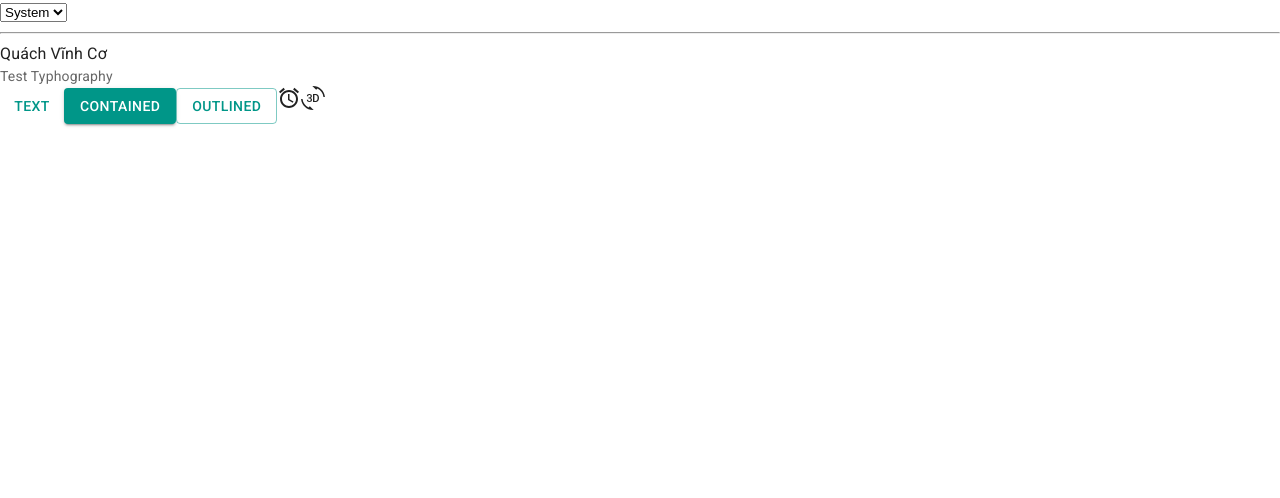
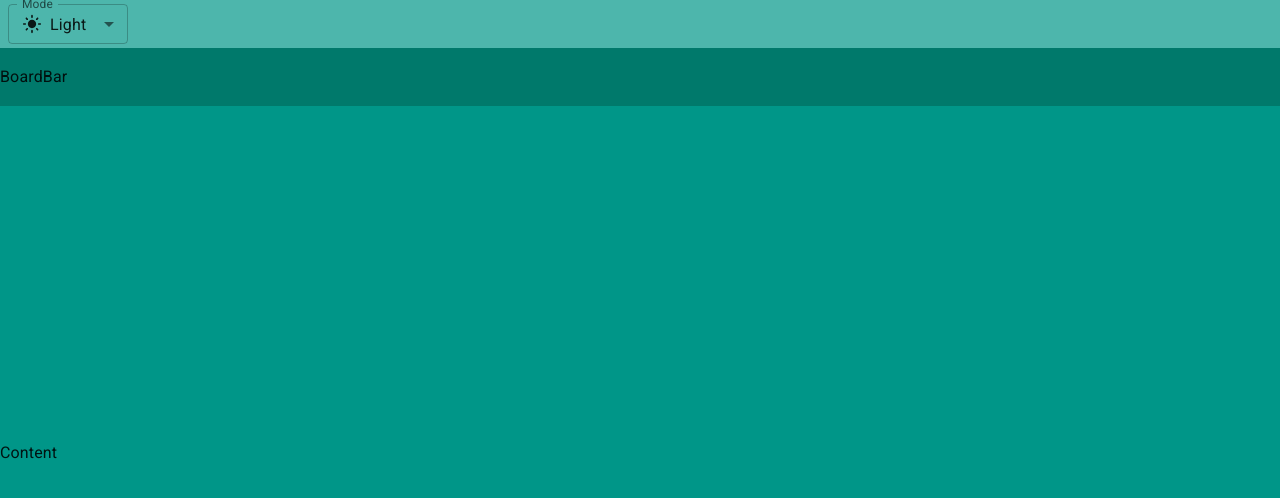
Before and after one commit to coquach/trello-web, a React (Vite) app: page / in a window 1280 px wide. Shown: the top 498 px of the page. Built offline with nearby package versions, Linux system fonts and the light colour scheme.

Commit message:
create default Trello layout

```diff
--- a/index.html
+++ b/index.html
@@ -10,7 +10,7 @@
       href="https://fonts.googleapis.com/css2?family=Roboto:wght@300;400;500;700&display=swap" />
 
     <meta name="viewport" content="width=device-width, initial-scale=1.0" />
-    <title>Vite + React</title>
+    <title>Trello MERN Stack Pro</title>
   </head>
   <body>
     <div id="root"></div>
--- a/src/App.jsx
+++ b/src/App.jsx
@@ -1,47 +1,89 @@
-
-import AccessAlarmIcon from "@mui/icons-material/AccessAlarm";
-import ThreeDRotation from "@mui/icons-material/ThreeDRotation";
-import Button from "@mui/material/Button";
-import Typography from "@mui/material/Typography";
 import { useColorScheme } from "@mui/material/styles";
-
-function ModeSwitcher() {
+import Container from "@mui/material/Container";
+import Box from "@mui/material/Box";
+import InputLabel from "@mui/material/InputLabel";
+import MenuItem from "@mui/material/MenuItem";
+import FormControl from "@mui/material/FormControl";
+import Select from "@mui/material/Select";
+import LightModeIcon from "@mui/icons-material/LightMode";
+import DarkModeOutlinedIcon from "@mui/icons-material/DarkModeOutlined";
+import SettingsBrightnessIcon from "@mui/icons-material/SettingsBrightness";
+function ModeSelect() {
   const { mode, setMode } = useColorScheme();
 
-  if (!mode) {
-    return null;
-  }
+  const handleChange = (event) => {
+    const selectedMode = event.target.value;
+    setMode(selectedMode);
+  };
 
   return (
-    <select
-      value={mode}
-      onChange={(event) => {
-        setMode(event.target.value);
-        // For TypeScript, cast `event.target.value as 'light' | 'dark' | 'system'`:
-      }}
-    >
-      <option value="system">System</option>
-      <option value="light">Light</option>
-      <option value="dark">Dark</option>
-    </select>
+    <FormControl sx={{ m: 1, minWidth: 120 }} size="small">
+      <InputLabel id="label-select-dark-light-mode">Mode</InputLabel>
+      <Select
+        labelId="label-select-dark-light-mode"
+        id="select-dark-light-mode"
+        value={mode}
+        label="Mode"
+        onChange={handleChange}
+      >
+        <MenuItem value="light">
+          <div style={{ display: "flex", alignItems: "center", gap: "8px" }}>
+            <LightModeIcon fontSize="small" /> Light
+          </div>
+        </MenuItem>
+        <MenuItem value="dark">
+          <Box sx={{ display: "flex", alignItems: "center", gap: 1 }}>
+            <DarkModeOutlinedIcon fontSize="small" /> Dark
+          </Box>
+        </MenuItem>
+        <MenuItem value="system">
+          <Box sx={{ display: "flex", alignItems: "center", gap: 1 }}>
+            <SettingsBrightnessIcon fontSize="small" /> System
+          </Box>
+        </MenuItem>
+      </Select>
+    </FormControl>
   );
 }
+
 function App() {
   return (
-    <>
-      <ModeSwitcher />
-      <hr />
-      <div>Quách Vĩnh Cơ</div>
-
-      <Typography variant="body2" color="text.secondary">
-        Test Typhography
-      </Typography>
-      <Button variant="text">Text</Button>
-      <Button variant="contained">Contained</Button>
-      <Button variant="outlined">Outlined</Button>
-      <AccessAlarmIcon />
-      <ThreeDRotation />
-    </>
+    <Container disableGutters maxWidth={false} sx={{ height: "100vh" }}>
+      <Box
+        sx={{
+          backgroundColor: "primary.light",
+          width: "100%",
+          height: (theme) => theme.trello.appBarHeight,
+          display: "flex",
+          alignItems: "center",
+        }}
+      >
+        <ModeSelect />
+      </Box>
+      <Box
+        sx={{
+          backgroundColor: "primary.dark",
+          width: "100%",
+          height: (theme) => theme.trello.boardBarHeight,
+          display: "flex",
+          alignItems: "center",
+        }}
+      >
+        BoardBar
+      </Box>
+      <Box
+        sx={{
+          backgroundColor: "primary.main",
+          width: "100%",
+          height: (theme) =>
+            `calc(100vh - ${theme.trello.appBarHeight} - ${theme.trello.boardBarHeight})`,
+          display: "flex",
+          alignItems: "center",
+        }}
+      >
+        Content
+      </Box>
+    </Container>
   );
 }
 
--- a/src/theme.js
+++ b/src/theme.js
@@ -1,18 +1,17 @@
 import { createTheme } from "@mui/material/styles";
-import { red, teal, deepOrange, cyan, orange } from "@mui/material/colors";
+import { teal, deepOrange, cyan, orange } from "@mui/material/colors";
 
 // Create a theme instance.
 const theme = createTheme({
+  trello: {
+    appBarHeight: "48px",
+    boardBarHeight: "58px",
+  },
   colorSchemes: {
     light: {
       palette: {
         primary: teal,
         secondary: deepOrange,
-        error: red,
-        background: cyan,
-        text: orange,
-        action: {
-          active: orange[500],
       },
     },
   },
@@ -20,13 +19,8 @@
     palette: {
       primary: cyan,
       secondary: orange,
-        error: deepOrange,
-        background: teal,
-        text: cyan,
-        action: {},
     },
     cssVariables: true,
-    },
   },
 });
 
```
Lines whose indentation alone changed are shown as unchanged.
